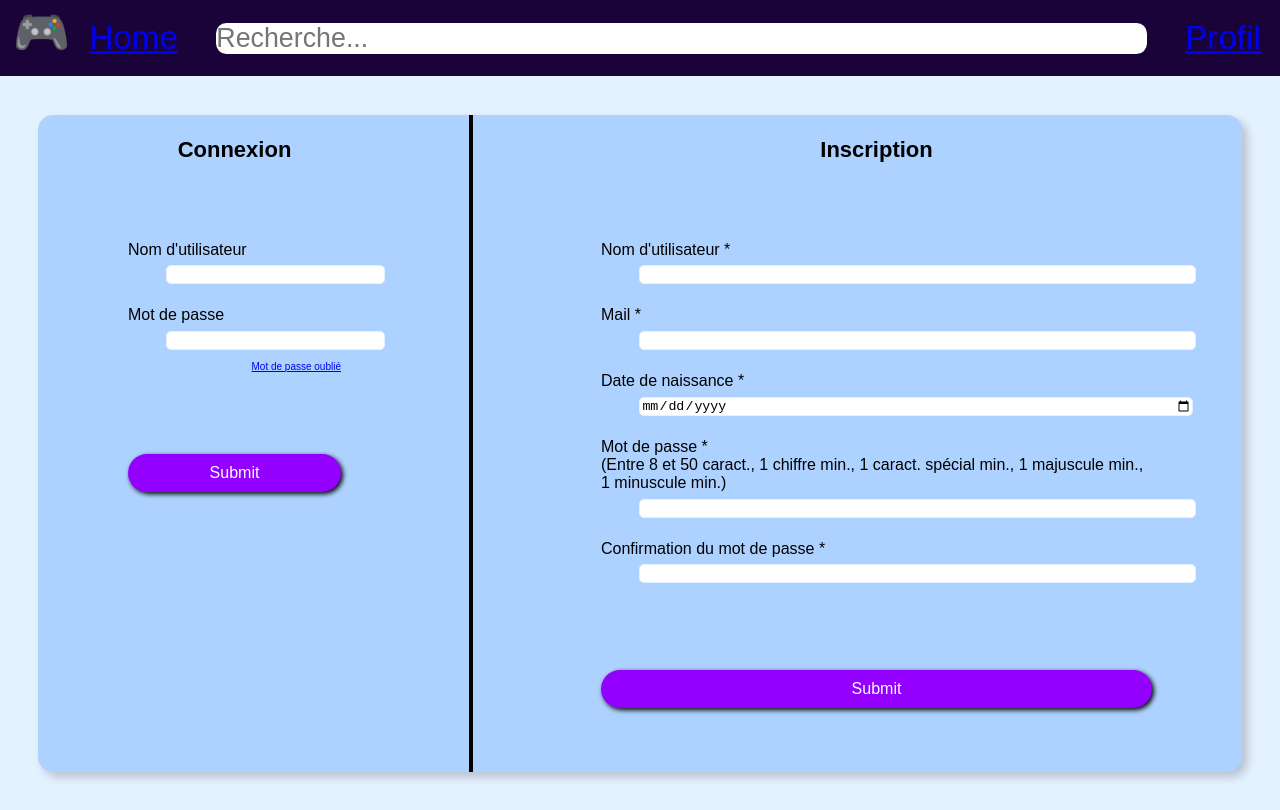
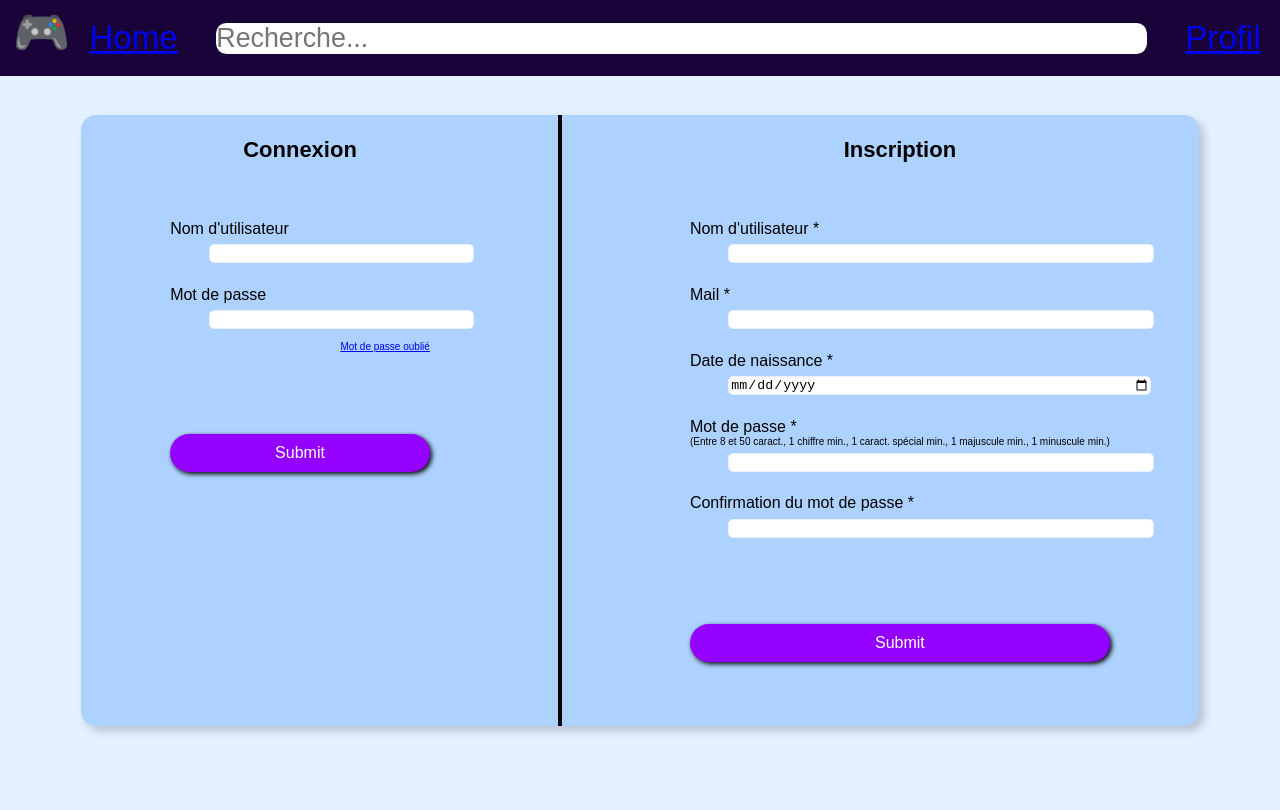
Before and after one commit to m-guillard/projet_web, a React (Create React App) app in the folder projet/game-time/frontend/: page /login in a window 1280 px wide. Built offline with nearby package versions, Linux system fonts and the light colour scheme.

Commit message:
Css pour erreur inscription

```diff
--- a/projet/game-time/frontend/src/styles/login.css
+++ b/projet/game-time/frontend/src/styles/login.css
@@ -13,6 +13,14 @@
     border-radius: 15px;
     box-shadow: 5px 5px 10px rgba(0, 0, 0, 0.2);
     margin: 3vw;
+}
+
+.erreur {
+    color: red;
+    text-align: center;
+    font-size: 15px;
+    margin-bottom: 1vw;
+    margin-top: 0.5vw;
 }
 
 .formulaire {
@@ -74,6 +82,10 @@ input[type="submit"]:hover {
     font-size: 10px; /* Réduit la taille du texte */
 }
 
+.precision {
+    font-size: 10px; /* Réduit la taille du texte */
+}
+
 .oubli a:hover {
     text-decoration: underline; /* Effet au survol */
     text-decoration: none; /* Enlève le soulignement */
```
